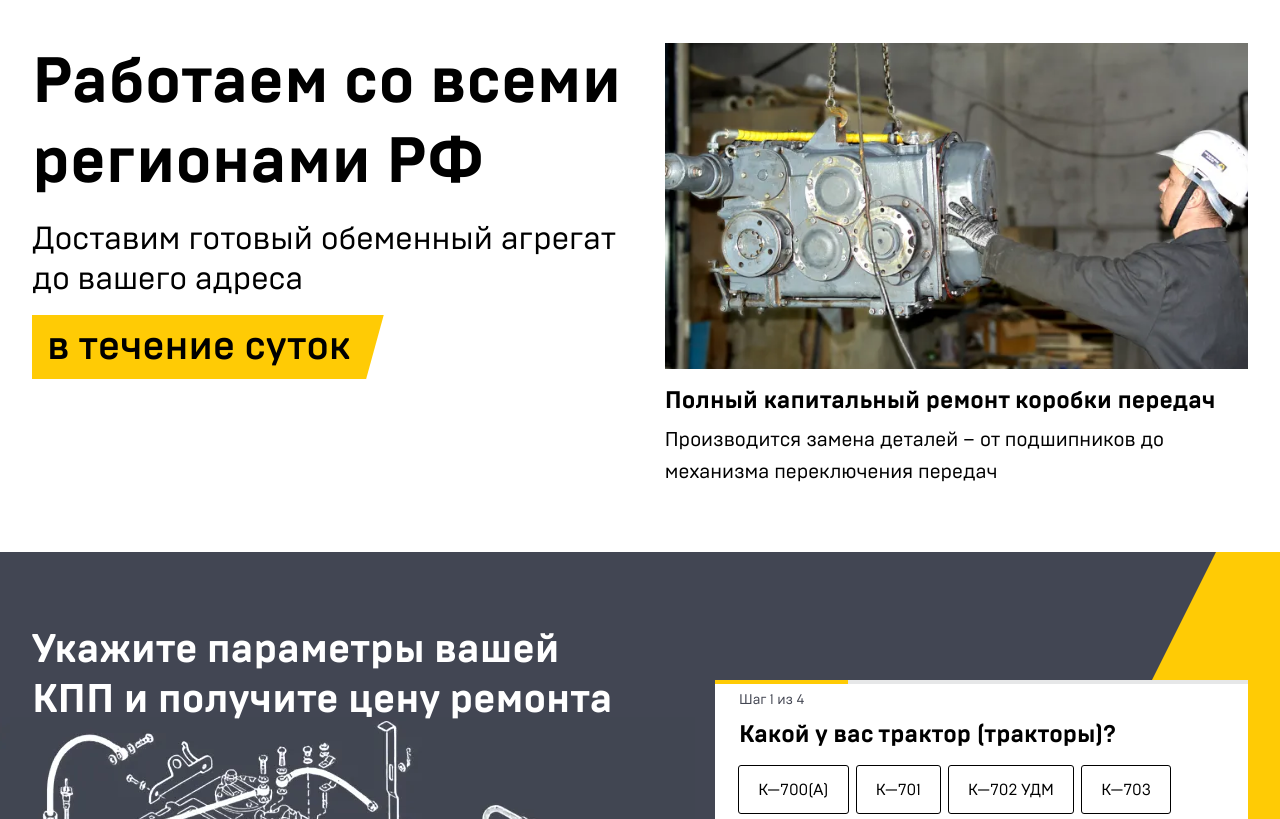
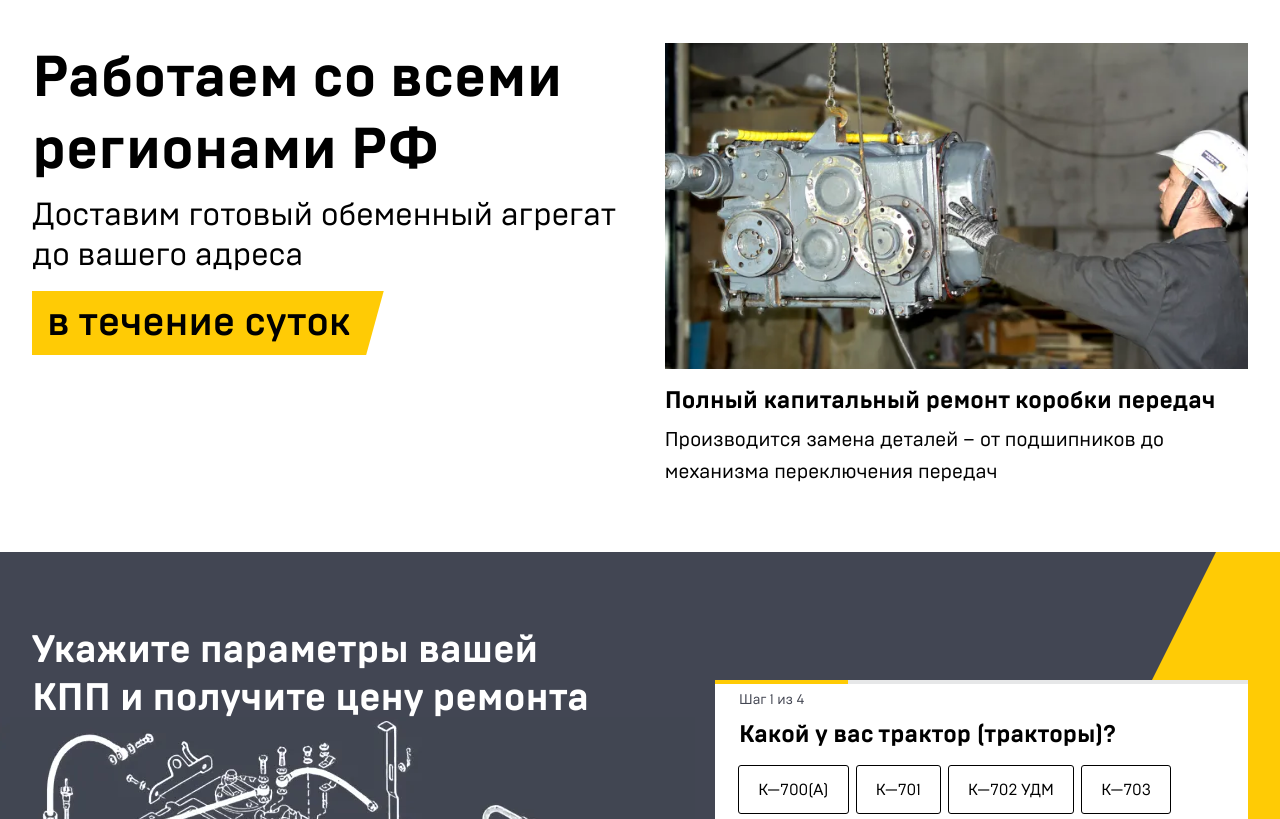
Before and after one commit to kirillsz/zheleznoe-delo, a website built with Vite: page index.html in a window 1280 px wide. Shown: the part 725-1544 px from the top of the page. Built offline with nearby package versions, Linux system fonts and the light colour scheme; no server answers.

Commit message:
Улучшает адаптив сайта на ~1024px

```diff
--- a/styles/scss/sections/_article.scss
+++ b/styles/scss/sections/_article.scss
@@ -4,14 +4,14 @@
     flex-direction: column;
 
     &--reversed {
-      @media all and (min-width: 64em) {
+      @media all and (min-width: 70em) {
         display: flex;
         flex-direction: row-reverse;
         justify-content: space-between;
         column-gap: 32px;
       }
     }
-    @media all and (min-width: 64em) {
+    @media all and (min-width: 70em) {
       flex-direction: row;
       justify-content: space-between;
       column-gap: 32px;
@@ -25,16 +25,10 @@
 
   &_about {
     &-heading {
-      font-size: 32px;
+      font-size: clamp(32px,4.5vw,64px);
       margin-bottom: 8px;
 
-      @media all and (min-width: 40em) {
-        font-size: 48px;
-        margin-bottom: 16px;
-      }
-      @media all and (min-width: 64em) {
-        font-size: 64px;
-      }
+
 
       &--xs {
         font-size: 24px;
@@ -42,7 +36,7 @@
         @media all and (min-width: 40em) {
           font-size: 48px;
         }
-        @media all and (min-width: 64em) {
+        @media all and (min-width: 70em) {
           font-size: 64px;
         }
       }
@@ -52,7 +46,7 @@
         @media all and (min-width: 40em) {
           font-size: 24px;
         }
-        @media all and (min-width: 64em) {
+        @media all and (min-width: 70em) {
           font-size: 32px;
         }
       }
@@ -67,7 +61,7 @@
       list-style-image: url("/assets/icons/ListPoint.svg");
     }
     &--garanty {
-      @media all and (min-width: 64em) {
+      @media all and (min-width: 70em) {
         max-width: 564px;
       }
     }
@@ -77,7 +71,7 @@
   }
 
   &-img {
-    @media all and (min-width: 64em) {
+    @media all and (min-width: 70em) {
       max-height: 535px;
       margin-bottom: 0.85rem;
       #section-delivery & {
@@ -95,7 +89,7 @@
   }
   &--margin-xl {
     margin-bottom: 24px;
-    @media all and (min-width: 64em) {
+    @media all and (min-width: 70em) {
       margin-bottom: 32px;
     }
   }
@@ -106,7 +100,7 @@
     &_item {
       img {
         margin-bottom: 44px;
-        @media all and (min-width: 64em) {
+        @media all and (min-width: 70em) {
           margin-bottom: 64px;
         }
       }
@@ -123,18 +117,18 @@
         top: 16px;
         bottom: 24px;
       }
-      @media all and (min-width: 64em) {
+      @media all and (min-width: 70em) {
         margin-top: 24px;
       }
     }
   }
   & .reversed-mobile {
-    @media all and (max-width: 64em) {
+    @media all and (max-width: 70em) {
       flex-direction: column-reverse;
     }
   }
   & .content-wrapper {
-    @media (35em <= width < 64em) {
+    @media (35em <= width < 60em) {
       display: flex;
       align-items: start;
       justify-content: space-between;
@@ -147,13 +141,21 @@
 }
 
 #section {
+
   &-regions {
+    & .flex-column {
+      @media all and (min-width: 70em) {
+        flex-direction: row;
+        justify-content: space-between;
+        column-gap: 32px;
+      }
+    }
     & .article-section_about-heading--accent {
       margin-bottom: 16px;
     }
     & h3 {
       margin-bottom: 12px;
-      @media all and (min-width: 64em) {
+      @media all and (min-width: 70em) {
         margin-bottom: 8px;
       }
     }
@@ -162,7 +164,7 @@
     & .button {
       max-width: none;
     }
-    @media all and (min-width: 64em) {
+    @media all and (min-width: 70em) {
       & .article-section-img {
         max-width: 533px;
       }
@@ -170,7 +172,7 @@
   }
   &-delivery {
     & .article-section_about {
-      @media all and (min-width: 64em) {
+      @media all and (min-width: 70em) {
         margin-top: 24px;
         max-width: 644px;
       }
--- a/styles/scss/sections/_catalog.scss
+++ b/styles/scss/sections/_catalog.scss
@@ -24,6 +24,7 @@
     }
   }
   & button {
+
     @media all and (min-width: 64em) {
       padding: 8px 24px;
     }
--- a/styles/scss/sections/_quiz.scss
+++ b/styles/scss/sections/_quiz.scss
@@ -14,9 +14,8 @@
   }
   &__about {
     margin-bottom: 16px;
-    font-size: 24px;
+    font-size: clamp(24px,3vw,40px);
     @media only screen and (min-width: 40em) {
-      font-size: 40px;
       margin-bottom: 32px;
     }
 
@@ -75,6 +74,7 @@
     }
     @media only screen and (min-width: 64em) {
       flex-direction: row;
+      gap:32px;
       justify-content: space-between;
       align-items: baseline;
     }
--- a/styles/scss/sections/_slider.scss
+++ b/styles/scss/sections/_slider.scss
@@ -88,18 +88,18 @@
 
 #section-agregators {
   & article {
-    @media screen and (min-width: 64em) {
+    @media screen and (min-width: 70em) {
       margin-top: 48px;
     }
     section {
-      @media screen and (min-width: 64em) {
+      @media screen and (min-width: 70em) {
         max-width: 533px;
       }
     }
   }
 
   & .glide {
-    @media screen and (min-width: 64em) {
+    @media screen and (min-width: 70em) {
       max-width: 533px;
     }
     &__track {
```
